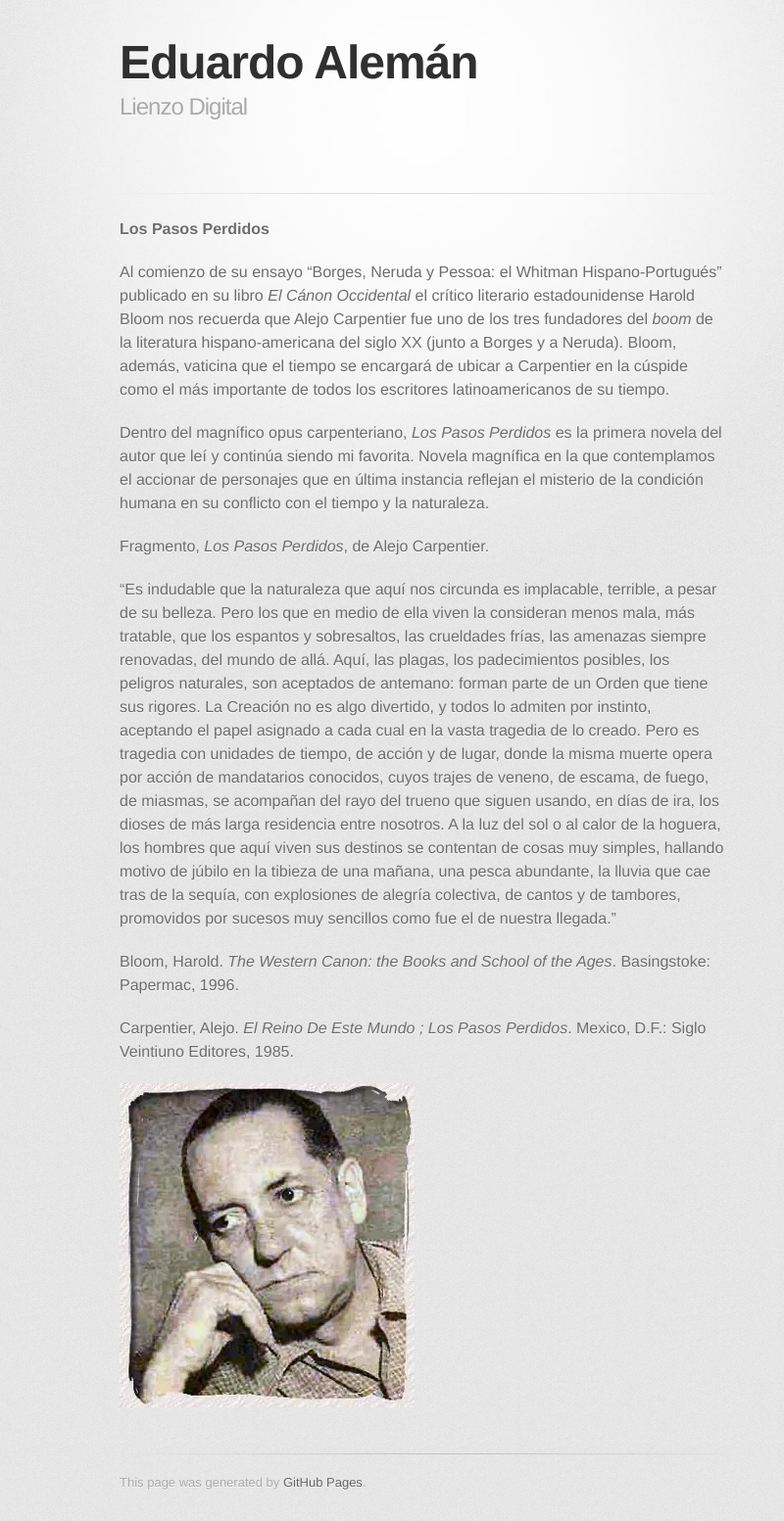
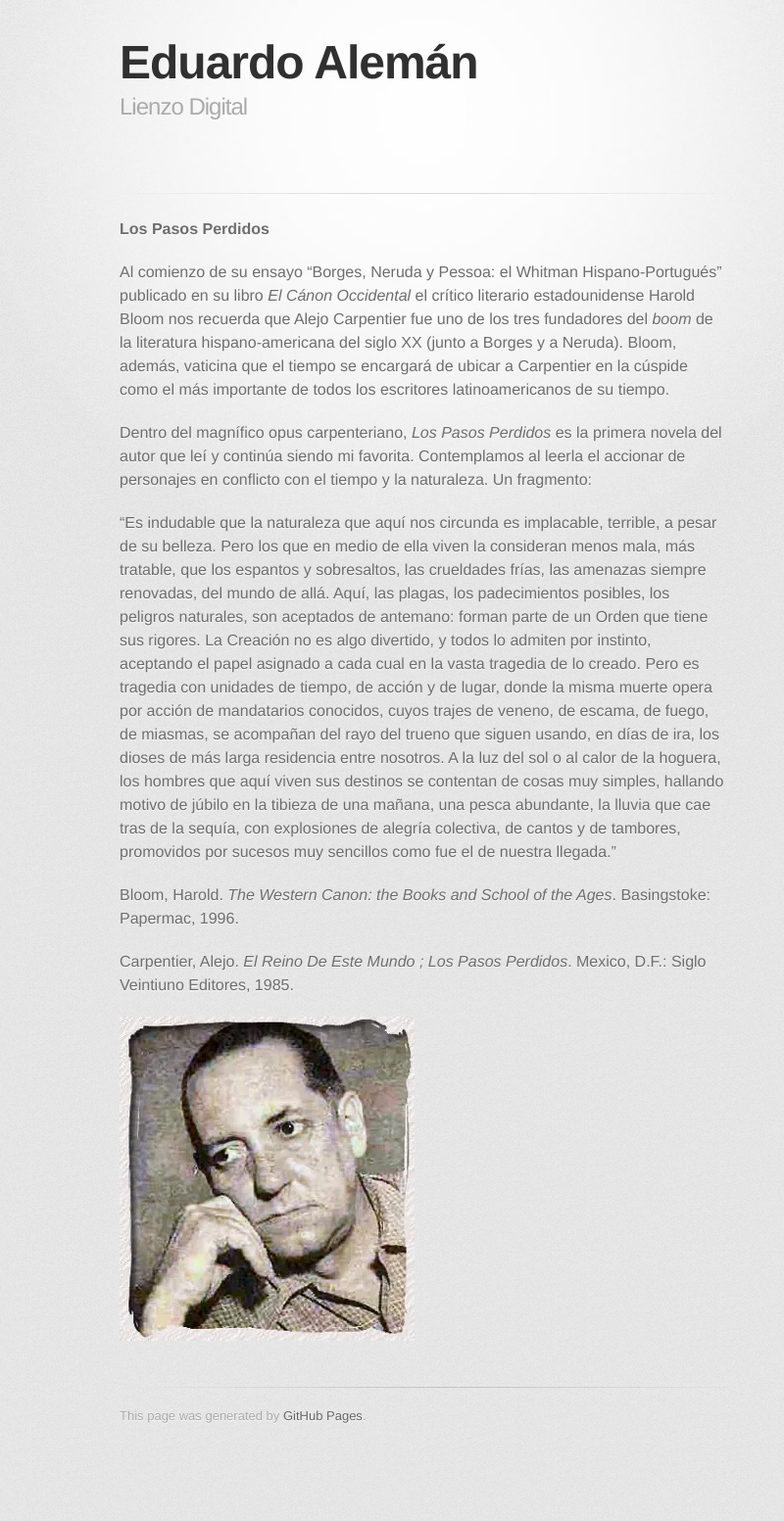
Before and after one commit to lampsacus/lampsacus.github.io, a Jekyll site: the page built from blog/Alejo_Carpentier.md, in a window 1280 px wide. Shown: the whole page at 98% size, without its empty margins (208-1008 px from the left). Built offline with Jekyll 4.4.1, drawn with Linux system fonts in a browser that asks for light colours; some web fonts are replaced; after the commit the page ends 1485 px from its top, so only the background shows below that.

Commit message:
carpentier

```diff
--- a/blog/Alejo_Carpentier.md
+++ b/blog/Alejo_Carpentier.md
@@ -6,9 +6,7 @@ layout: default
 
 Al comienzo de su ensayo “Borges, Neruda y Pessoa: el Whitman Hispano-Portugués” publicado en su libro _El Cánon Occidental_ el crítico literario estadounidense Harold Bloom nos recuerda que Alejo Carpentier fue uno de los tres fundadores del _boom_ de la literatura hispano-americana del siglo XX (junto a Borges y a Neruda). Bloom, además, vaticina que el tiempo se encargará de ubicar a Carpentier en la cúspide como el más importante de todos los escritores latinoamericanos de su tiempo.
 
-Dentro del magnífico opus carpenteriano, _Los Pasos Perdidos_ es la primera novela del autor que leí y continúa siendo mi favorita. Novela magnífica en la que contemplamos el accionar de personajes que en última instancia reflejan el misterio de la condición humana en su conflicto con el tiempo y la naturaleza.
-
-Fragmento, _Los Pasos Perdidos_, de Alejo Carpentier.
+Dentro del magnífico opus carpenteriano, _Los Pasos Perdidos_ es la primera novela del autor que leí y continúa siendo mi favorita. Contemplamos al leerla el accionar de personajes en conflicto con el tiempo y la naturaleza. Un fragmento:
 
 "Es indudable que la naturaleza que aquí nos circunda es implacable, terrible, a pesar de su belleza. Pero los que en medio de ella viven la consideran menos mala, más tratable, que los espantos y sobresaltos, las crueldades frías, las amenazas siempre renovadas, del mundo de allá. Aquí, las plagas, los padecimientos posibles, los peligros naturales, son aceptados de antemano: forman parte de un Orden que tiene sus rigores. La Creación no es algo divertido, y todos lo admiten por instinto, aceptando el papel asignado a cada cual en la vasta tragedia de lo creado. Pero es tragedia con unidades de tiempo, de acción y de lugar, donde la misma muerte opera por acción de mandatarios conocidos, cuyos trajes de veneno, de escama, de fuego, de miasmas, se acompañan del rayo del trueno que siguen usando, en días de ira, los dioses de más larga residencia entre nosotros. A la luz del sol o al calor de la hoguera, los hombres que aquí viven sus destinos se contentan de cosas muy simples, hallando motivo de júbilo en la tibieza de una mañana, una pesca abundante, la lluvia que cae tras de la sequía, con explosiones de alegría colectiva, de cantos y de tambores, promovidos por sucesos muy sencillos como fue el de nuestra llegada."
 
```
